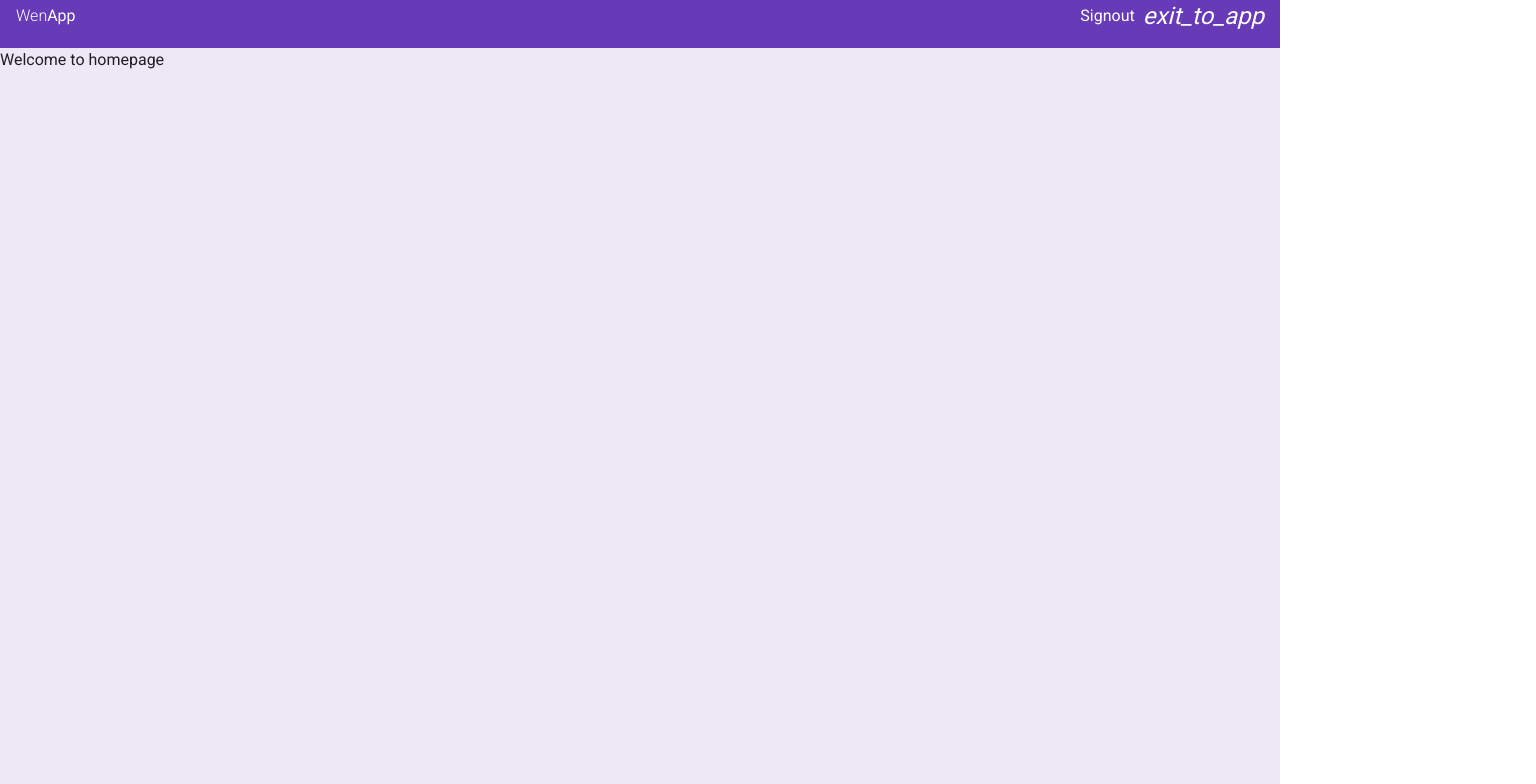
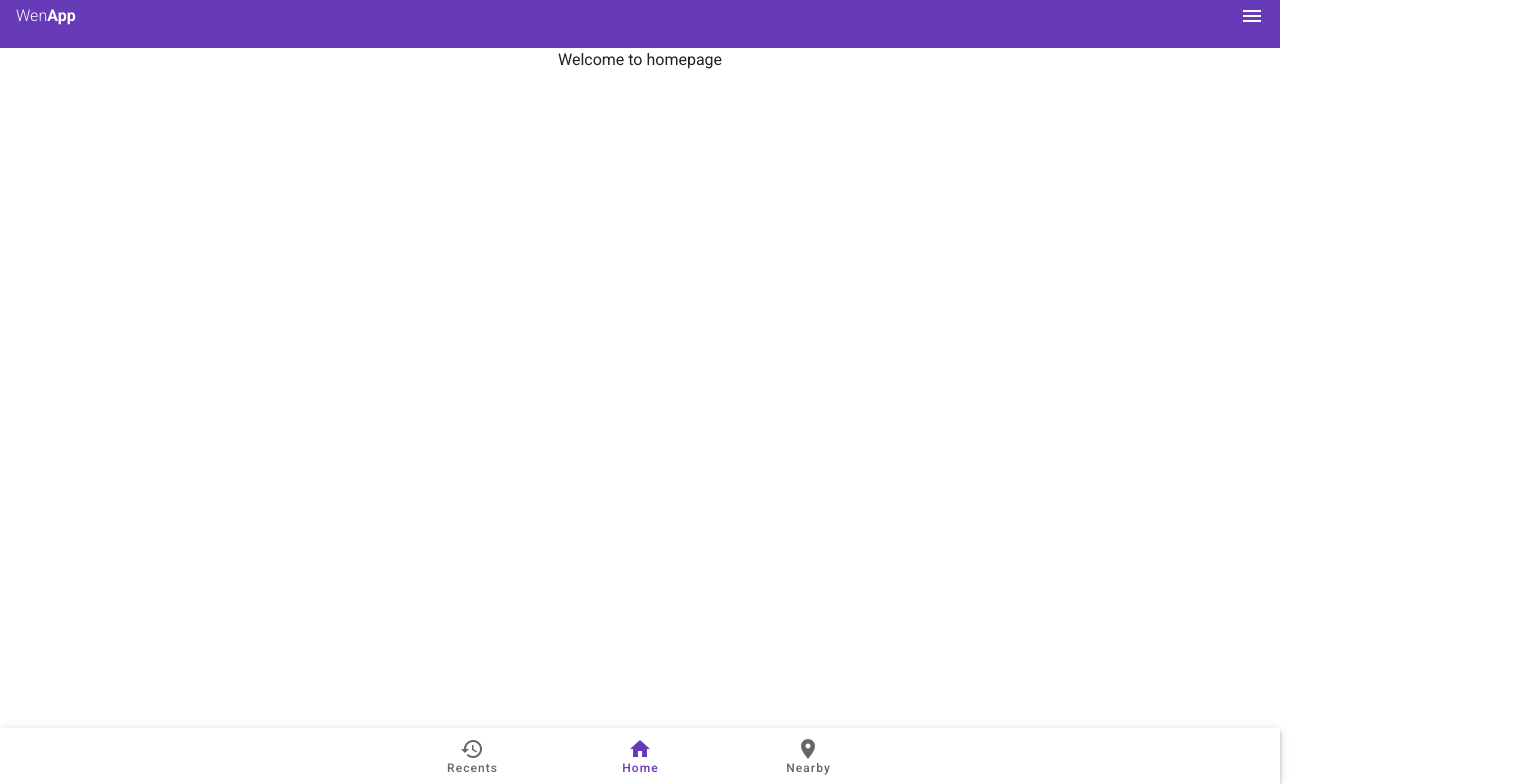
Before and after one commit to isokandonee/wen-app, a Vue app in the folder wen/: page /calculator in a window 1280 px wide. Shown: the part 16-800 px from the top of the page, 1536 px wide, since content can reach past the window. Built offline with nearby package versions, Linux system fonts and the light colour scheme.

Commit message:
navebar, sidenav and footbar have been added to the app

```diff
--- a/wen/src/App.vue
+++ b/wen/src/App.vue
@@ -1,19 +1,22 @@
 <template>
 <v-app>
     <Navbar />
-    <v-main class="deep-purple lighten-5">
+    <v-main>
         <router-view></router-view>
     </v-main>
+    <Footbar />
 </v-app>
 </template>
 
 <script>
-import Navbar from '@/components/Navbar'
+import Navbar from '@/components/Navbar';
+import Footbar from '@/components/Footbar';
 export default {
     name: 'App',
 
     components: {
-        Navbar
+        Navbar,
+        Footbar
     },
 
     data: () => ({
@@ -21,3 +24,9 @@ export default {
     }),
 };
 </script>
+
+<style scoped>
+#app {
+    text-align: center;
+}
+</style>
--- /dev/null
+++ b/wen/src/components/Footbar.vue
@@ -0,0 +1,30 @@
+<template>
+<v-bottom-navigation :value="value" color="deep-purple" grow>
+    <v-btn>
+        <span>Recents</span>
+
+        <v-icon>mdi-history</v-icon>
+    </v-btn>
+
+    <v-btn>
+        <span>Home</span>
+
+        <v-icon>mdi-home</v-icon>
+    </v-btn>
+
+    <v-btn>
+        <span>Nearby</span>
+
+        <v-icon>mdi-map-marker</v-icon>
+    </v-btn>
+</v-bottom-navigation>
+</template>
+
+<script>
+export default {
+    name: 'Footbar',
+    data: () => ({
+        value: 1
+    }),
+}
+</script>
--- a/wen/src/components/Navbar.vue
+++ b/wen/src/components/Navbar.vue
@@ -1,19 +1,78 @@
 <template>
-<v-app-bar flat app color="deep-purple " dark>
-    <div class="d-flex align-center">
-        <span class="font-weight-light">Wen</span>
-        <span>App</span>
-    </div>
-    <v-spacer></v-spacer>
-    <span class="mr-2">Signout</span>
-    <v-icon>exit_to_app</v-icon>
-</v-app-bar>
+<nav>
+    <v-app-bar flat app color="deep-purple" dark grow>
+        <div id="sideicon">
+            <span class="font-weight-light">Wen</span>
+            <span class="font-weight-bold">App</span>
+        </div>
+        <v-spacer></v-spacer>
+        <div id="signout" @click.stop="drawer = !drawer">
+            <v-icon>mdi-menu</v-icon>
+        </div>
+
+    </v-app-bar>
+    <v-navigation-drawer class="(hidden-lg-and-up: permanent=true)" dark right color="deep-purple" v-model="drawer" absolute temporary>
+        <v-list-item>
+            <v-list-item-avatar color="white">
+                <v-img src="https://randomuser.me/api/portraits/men/78.jpg"></v-img>
+            </v-list-item-avatar>
+            <v-spacer></v-spacer>
+            <v-list-item-content>
+                <v-list-item-title>John Leider</v-list-item-title>
+            </v-list-item-content>
+        </v-list-item>
+
+        <v-divider></v-divider>
+
+        <v-list dense>
+            <v-list-item v-for="item in items" :key="item.title" link>
+                <v-list-item-icon>
+                    <v-icon>{{ item.icon }}</v-icon>
+                </v-list-item-icon>
+
+                <v-list-item-content>
+                    <v-list-item-title>{{ item.title }}</v-list-item-title>
+                </v-list-item-content>
+            </v-list-item>
+        </v-list>
+    </v-navigation-drawer>
+</nav>
 </template>
 
 <script>
 export default {
     name: 'Navbar',
 
-    data: () => ({}),
+    data: () => ({
+        drawer: false,
+        permanent: false,
+        items: [{
+                title: 'Home',
+                icon: 'mdi-view-dashboard'
+            },
+            {
+                title: 'About',
+                icon: 'mdi-forum'
+            },
+            {
+                title: 'Settings',
+                icon: 'mdi-cogs'
+            }, {
+                title: 'Logout',
+                icon: 'mdi-exit-to-app'
+            }
+        ],
+    }),
+
 }
 </script>
+
+<style lang="css" scoped>
+#sideicon {
+    cursor: pointer;
+}
+
+#signout {
+    cursor: pointer;
+}
+</style>
```
Also changed, not shown: wen/src/components/Sidenav.vue (added, +56 -0 lines).
